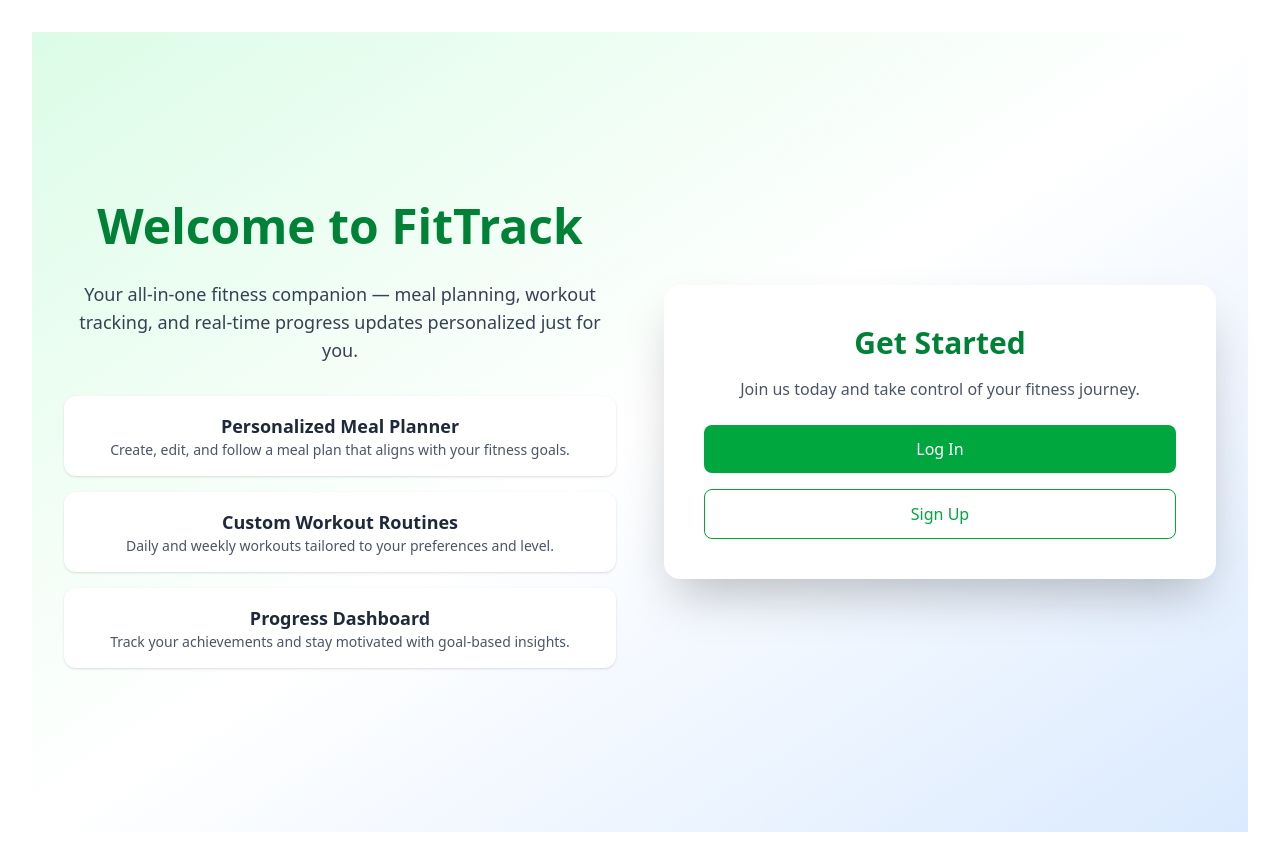
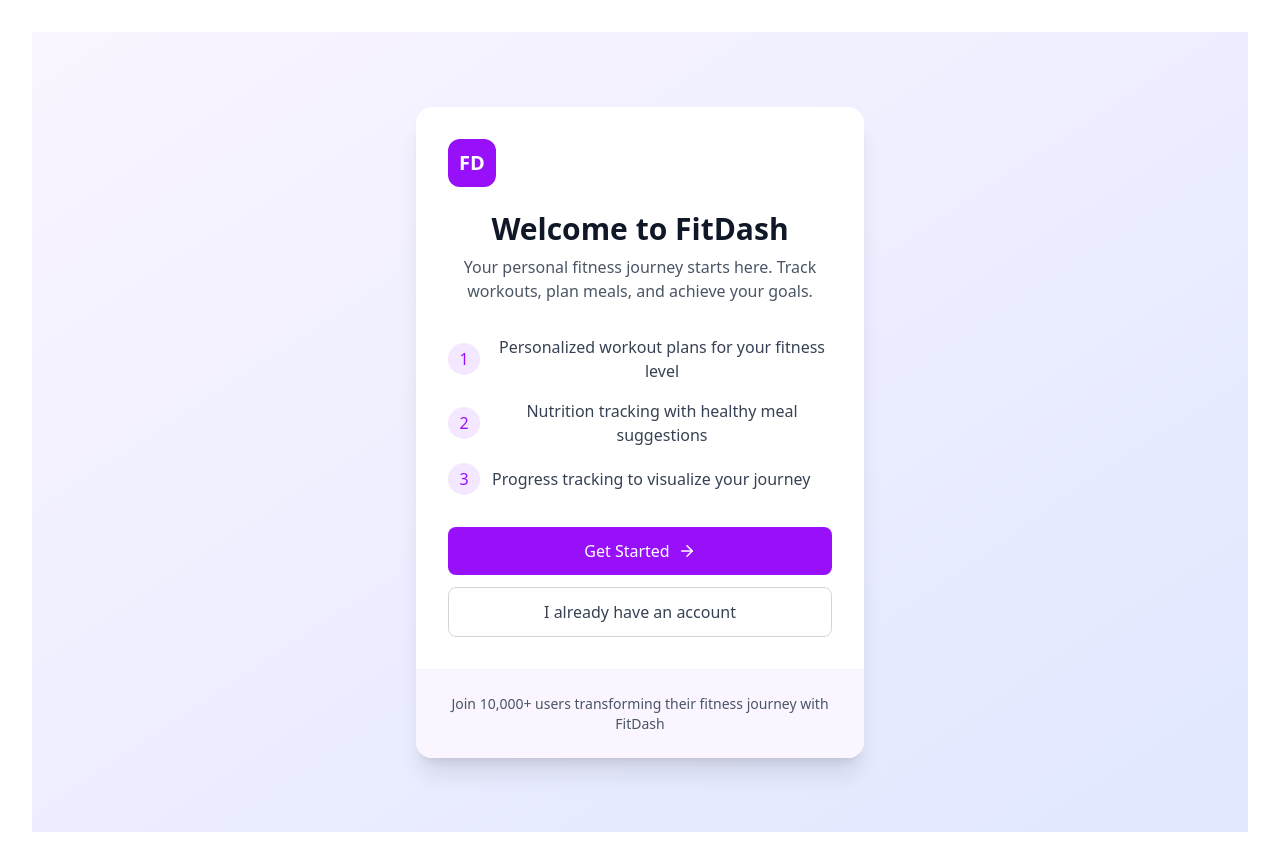
Before and after one commit to malakseifedine/Capstone-proj, a React (Vite) app in the folder frontend/: page / in a window 1280 px wide. Built offline with nearby package versions, Linux system fonts and the light colour scheme.

Commit message:
added components :Layout, Navbar, Sidebar and edited the getstarted page

```diff
--- /dev/null
+++ b/frontend/src/components/Layout.jsx
@@ -0,0 +1,17 @@
+import React from "react";
+import Navbar from "./Navbar";
+import Sidebar from "./Sidebar";
+
+export default function Layout({ children }) {
+  return (
+    <div className="flex h-screen bg-gray-50">
+      <Sidebar />
+      <div className="flex flex-col flex-1 overflow-hidden">
+        <Navbar />
+        <main className="flex-1 overflow-y-auto p-4 md:p-6 bg-gray-50">
+          {children}
+        </main>
+      </div>
+    </div>
+  );
+}
--- /dev/null
+++ b/frontend/src/components/Navbar.jsx
@@ -0,0 +1,38 @@
+import React from "react";
+import { Bell, Search, User } from "lucide-react";
+
+export default function Navbar() {
+  return (
+    <header className="bg-white border-b border-gray-200 shadow-sm">
+      <div className="flex items-center justify-between px-6 py-4">
+        <div className="flex items-center gap-2">
+          <div className="hidden md:block">
+            <div className="relative">
+              <Search
+                className="absolute left-3 top-1/2 transform -translate-y-1/2 text-gray-400"
+                size={18}
+              />
+              <input
+                type="text"
+                placeholder="Search..."
+                className="pl-10 pr-4 py-2 rounded-full bg-gray-100 text-sm focus:outline-none focus:ring-2 focus:ring-purple-500 w-64"
+              />
+            </div>
+          </div>
+        </div>
+
+        <div className="flex items-center gap-4">
+          <button className="p-2 rounded-full hover:bg-gray-100">
+            <Bell size={20} className="text-gray-600" />
+          </button>
+          <div className="flex items-center gap-2">
+            <div className="w-8 h-8 rounded-full bg-purple-600 flex items-center justify-center text-white">
+              <User size={18} />
+            </div>
+            <span className="hidden md:block font-medium">Sarah</span>
+          </div>
+        </div>
+      </div>
+    </header>
+  );
+}
--- /dev/null
+++ b/frontend/src/components/Sidebar.jsx
@@ -0,0 +1,115 @@
+import React, { useState } from "react";
+import {
+  Home,
+  Utensils,
+  Dumbbell,
+  LineChart,
+  LogOut,
+  Menu,
+  X,
+} from "lucide-react";
+
+export default function Sidebar() {
+  const [collapsed, setCollapsed] = useState(false);
+  const [mobile, setMobile] = useState(false);
+
+  const toggleSidebar = () => {
+    setCollapsed(!collapsed);
+  };
+
+  const toggleMobile = () => {
+    setMobile(!mobile);
+  };
+
+  const NavItem = ({ icon, label, active = false }) => (
+    <li>
+      <a
+        href="#"
+        className={`flex items-center gap-3 px-4 py-3 rounded-lg transition-colors ${
+          active
+            ? "bg-purple-100 text-purple-900"
+            : "text-gray-700 hover:bg-gray-100"
+        }`}
+      >
+        {icon}
+        {!collapsed && <span className="font-medium">{label}</span>}
+      </a>
+    </li>
+  );
+
+  return (
+    <>
+      {/* Mobile menu button */}
+      <button
+        onClick={toggleMobile}
+        className="fixed z-40 bottom-4 right-4 bg-purple-600 text-white p-3 rounded-full shadow-lg md:hidden"
+      >
+        {mobile ? <X size={24} /> : <Menu size={24} />}
+      </button>
+
+      {/* Sidebar */}
+      <aside
+        className={`${
+          mobile ? "translate-x-0" : "-translate-x-full"
+        } fixed inset-y-0 left-0 z-30 transform md:translate-x-0 transition-transform duration-300 ease-in-out
+        ${
+          collapsed ? "w-20" : "w-64"
+        } bg-white border-r border-gray-200 md:relative`}
+      >
+        <div className="flex flex-col h-full">
+          {/* Logo and collapse button */}
+          <div className="flex items-center justify-between p-4 border-b border-gray-200">
+            {!collapsed && (
+              <div className="flex items-center gap-2">
+                <div className="h-8 w-8 rounded-md bg-purple-600 flex items-center justify-center">
+                  <span className="text-white font-bold">FD</span>
+                </div>
+                <h1 className="text-xl font-bold text-gray-900">FitDash</h1>
+              </div>
+            )}
+            <button
+              onClick={toggleSidebar}
+              className="p-2 rounded-full hover:bg-gray-100 text-gray-600 md:block hidden"
+            >
+              <Menu size={20} />
+            </button>
+          </div>
+
+          {/* Navigation */}
+          <nav className="flex-1 py-4 px-2">
+            <ul className="space-y-1">
+              <NavItem
+                icon={<Home size={20} className="text-gray-600" />}
+                label="Dashboard"
+                active={true}
+              />
+              <NavItem
+                icon={<Utensils size={20} className="text-gray-600" />}
+                label="Meals"
+              />
+              <NavItem
+                icon={<Dumbbell size={20} className="text-gray-600" />}
+                label="Workouts"
+              />
+              <NavItem
+                icon={<LineChart size={20} className="text-gray-600" />}
+                label="Progress"
+              />
+            </ul>
+          </nav>
+
+          {/* Logout */}
+          <div className="p-4 border-t border-gray-200">
+            <a
+              href="#"
+              className="flex items-center gap-3 px-4 py-3 rounded-lg text-gray-700 hover:bg-gray-100 transition-colors"
+            >
+              <LogOut size={20} className="text-gray-600" />
+              {!collapsed && <span className="font-medium">Logout</span>}
+            </a>
+          </div>
+        </div>
+      </aside>
+    </>
+  );
+}
--- a/frontend/src/pages/GetStarted.jsx
+++ b/frontend/src/pages/GetStarted.jsx
@@ -1,79 +1,69 @@
-import React, { useEffect, useState } from "react";
-import "../styles/GetStarted.css";
+import React from "react";
+import { ArrowRight } from "lucide-react";
 
-import { Link } from "react-router";
+export default function GetStarted() {
+  return (
+    <div className="flex flex-col items-center justify-center min-h-screen bg-gradient-to-br from-purple-50 to-indigo-100 p-4">
+      <div className="max-w-md w-full bg-white rounded-2xl shadow-xl overflow-hidden">
+        <div className="p-8">
+          <div className="h-12 w-12 rounded-xl bg-purple-600 flex items-center justify-center mb-6">
+            <span className="text-white font-bold text-xl">FD</span>
+          </div>
 
-const GetStarted = () => {
-  return (
-    <div className="min-h-screen bg-gradient-to-br from-green-100 via-white to-blue-100 flex items-center justify-center px-6">
-      <div className="max-w-6xl w-full grid md:grid-cols-2 gap-12 items-center">
-        {/* Left Section */}
-        <div>
-          <h1 className="text-4xl sm:text-5xl font-bold text-green-700 mb-6 leading-tight">
-            Welcome to FitTrack
+          <h1 className="text-3xl font-bold text-gray-900 mb-2">
+            Welcome to FitDash
           </h1>
-          <p className="text-gray-700 text-lg mb-8">
-            Your all-in-one fitness companion — meal planning, workout tracking,
-            and real-time progress updates personalized just for you.
+          <p className="text-gray-600 mb-8">
+            Your personal fitness journey starts here. Track workouts, plan
+            meals, and achieve your goals.
           </p>
 
-          <div className="space-y-4">
-            <div className="bg-white p-4 rounded-xl shadow">
-              <h4 className="text-lg font-semibold text-gray-800">
-                Personalized Meal Planner
-              </h4>
-              <p className="text-sm text-gray-600">
-                Create, edit, and follow a meal plan that aligns with your
-                fitness goals.
+          <div className="space-y-4 mb-8">
+            <div className="flex items-center gap-3">
+              <div className="w-8 h-8 rounded-full bg-purple-100 flex items-center justify-center text-purple-600 flex-shrink-0">
+                1
+              </div>
+              <p className="text-gray-700">
+                Personalized workout plans for your fitness level
               </p>
             </div>
-            <div className="bg-white p-4 rounded-xl shadow">
-              <h4 className="text-lg font-semibold text-gray-800">
-                Custom Workout Routines
-              </h4>
-              <p className="text-sm text-gray-600">
-                Daily and weekly workouts tailored to your preferences and
-                level.
+
+            <div className="flex items-center gap-3">
+              <div className="w-8 h-8 rounded-full bg-purple-100 flex items-center justify-center text-purple-600 flex-shrink-0">
+                2
+              </div>
+              <p className="text-gray-700">
+                Nutrition tracking with healthy meal suggestions
               </p>
             </div>
-            <div className="bg-white p-4 rounded-xl shadow">
-              <h4 className="text-lg font-semibold text-gray-800">
-                Progress Dashboard
-              </h4>
-              <p className="text-sm text-gray-600">
-                Track your achievements and stay motivated with goal-based
-                insights.
+
+            <div className="flex items-center gap-3">
+              <div className="w-8 h-8 rounded-full bg-purple-100 flex items-center justify-center text-purple-600 flex-shrink-0">
+                3
+              </div>
+              <p className="text-gray-700">
+                Progress tracking to visualize your journey
               </p>
             </div>
           </div>
+
+          <div className="space-y-3">
+            <button className="w-full bg-purple-600 text-white py-3 px-4 rounded-lg font-medium hover:bg-purple-700 transition-colors flex items-center justify-center gap-2">
+              Get Started <ArrowRight size={18} />
+            </button>
+
+            <button className="w-full bg-white text-gray-700 border border-gray-300 py-3 px-4 rounded-lg font-medium hover:bg-gray-50 transition-colors">
+              I already have an account
+            </button>
+          </div>
         </div>
 
-        {/* Right Section */}
-        <div className="bg-white p-10 shadow-2xl rounded-2xl text-center flex flex-col justify-center items-center">
-          <h2 className="text-3xl font-bold text-green-700 mb-4">
-            Get Started
-          </h2>
-          <p className="text-gray-600 mb-6">
-            Join us today and take control of your fitness journey.
+        <div className="bg-purple-50 p-6 border-t border-gray-100">
+          <p className="text-sm text-gray-600 text-center">
+            Join 10,000+ users transforming their fitness journey with FitDash
           </p>
-          <div className="flex flex-col gap-4 w-full">
-            <Link
-              to="/login"
-              className="bg-green-600 text-white py-3 rounded-lg hover:bg-green-700 transition"
-            >
-              Log In
-            </Link>
-            <Link
-              to="/signup"
-              className="border border-green-600 text-green-600 py-3 rounded-lg hover:bg-green-100 transition"
-            >
-              Sign Up
-            </Link>
-          </div>
         </div>
       </div>
     </div>
   );
-};
-
-export default GetStarted;
+}
```
